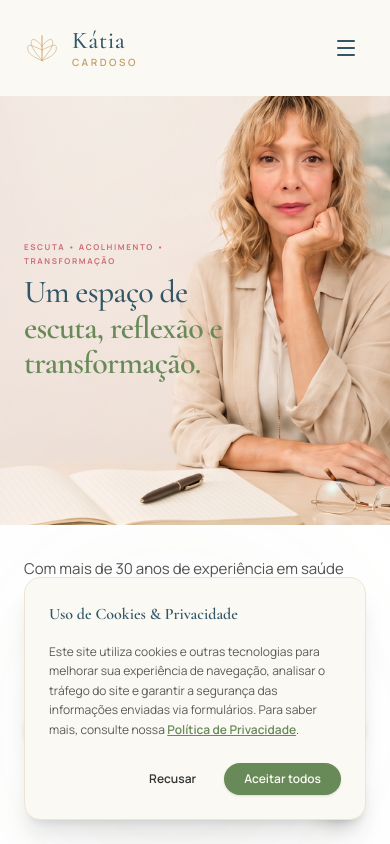
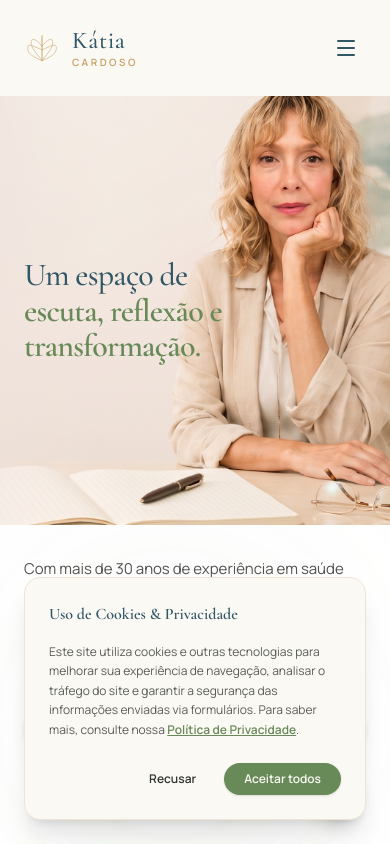
Before and after one commit to ronaldocardoso/katiacardoso, a Next.js app: page / in a window 390 px wide. Shown: the top 844 px of the page. Built offline with nearby package versions, Linux system fonts and the light colour scheme.

Commit message:
feat: remove introduction subtitle from mobile Hero

```diff
--- a/src/app/page.tsx
+++ b/src/app/page.tsx
@@ -170,10 +170,7 @@ export default function Home() {
               sizes="100vw"
             />
             {/* Title Overlay */}
-            <div className="absolute inset-y-0 left-0 w-[65%] flex flex-col justify-center pl-6 z-10 gap-1.5">
-              <span className="font-sans text-[8px] tracking-[0.2em] text-rosa-antigo font-bold uppercase">
-                ESCUTA • ACOLHIMENTO • TRANSFORMAÇÃO
-              </span>
+            <div className="absolute inset-y-0 left-0 w-[65%] flex items-center pl-6 z-10">
               <h1 className="font-serif text-[32px] md:text-5xl text-azul-petroleo font-medium leading-[1.12] tracking-tight">
                 Um espaço de <br />
                 <span className="text-verde-salvia font-semibold">escuta, reflexão e</span> <br />
```
